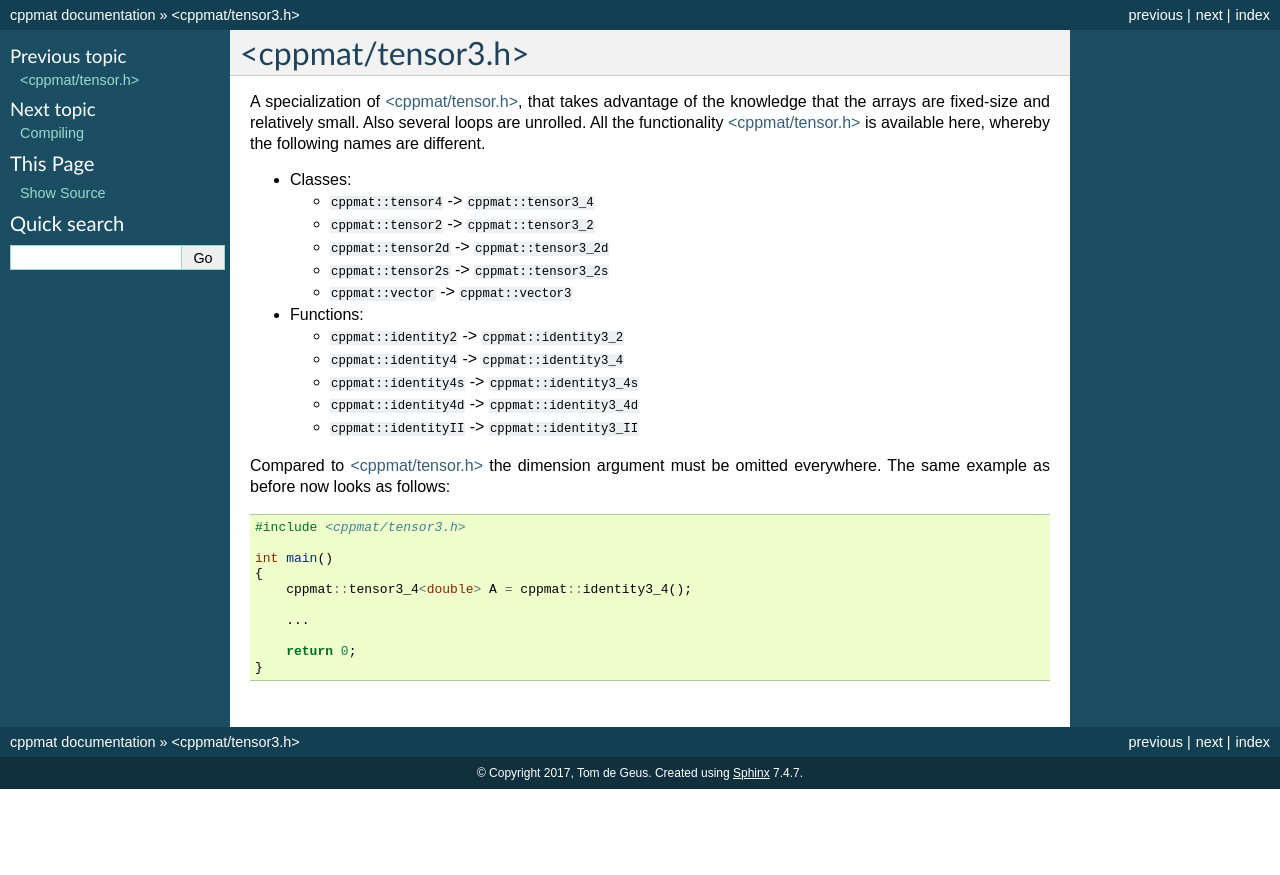
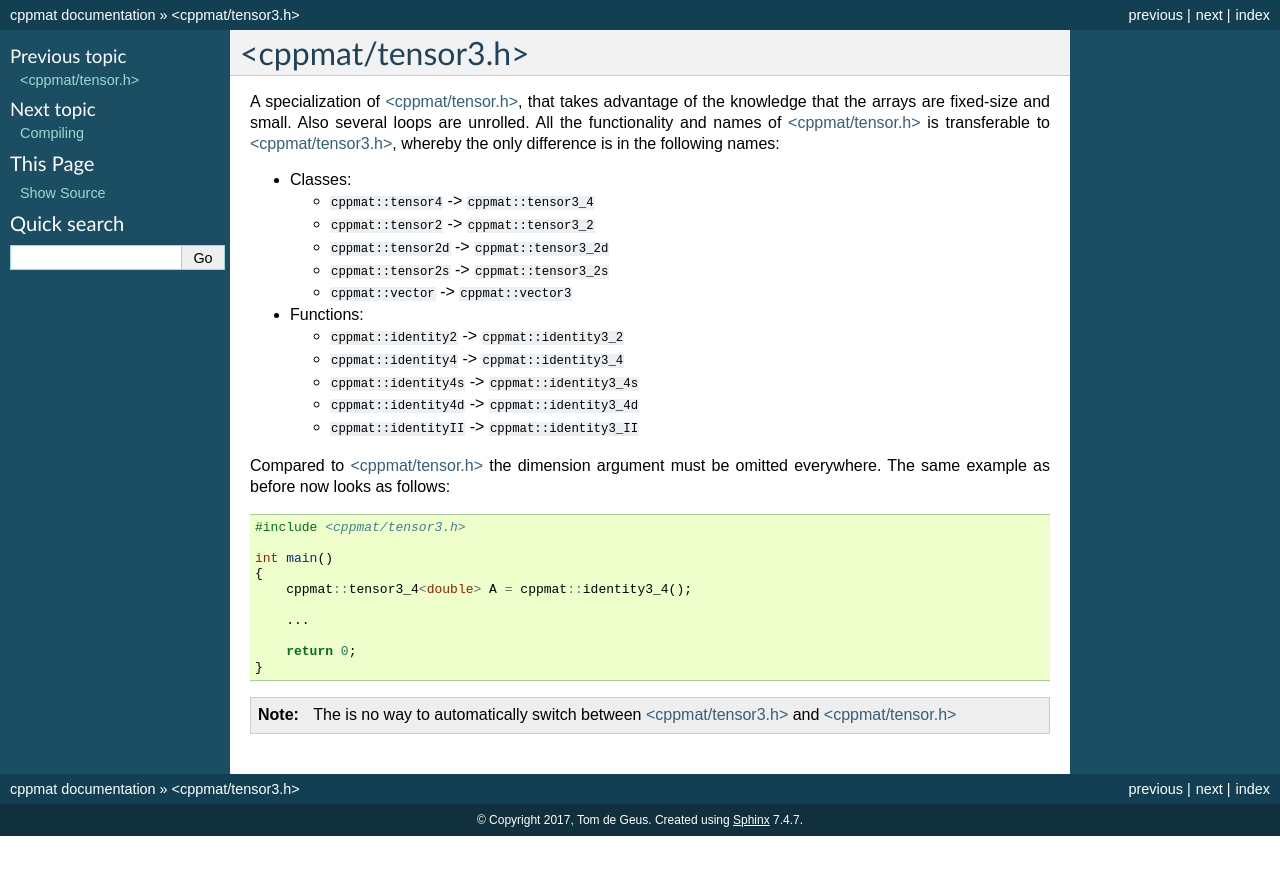
Before and after one commit to tdegeus/cppmat, a Sphinx documentation site: the page built from docs/tensor3.rst, in a window 1280 px wide. Shown: the top 875 px of the page. Built offline with Sphinx 7.4.7, drawn with Linux system fonts in a browser that asks for light colours; formulas are drawn with MathJax 3.

Commit message:
Doc update

```diff
--- a/docs/tensor3.rst
+++ b/docs/tensor3.rst
@@ -5,7 +5,7 @@
 <cppmat/tensor3.h>
 ******************
 
-A specialization of :ref:`tensor`, that takes advantage of the knowledge that the arrays are fixed-size and relatively small. Also several loops are unrolled. All the functionality :ref:`tensor` is available here, whereby the following names are different.
+A specialization of :ref:`tensor`, that takes advantage of the knowledge that the arrays are fixed-size and small. Also several loops are unrolled. All the functionality and names of :ref:`tensor` is transferable to :ref:`tensor3`, whereby the only difference is in the following names:
 
 *   Classes:
 
@@ -37,3 +37,7 @@ Compared to :ref:`tensor` the dimension argument must be omitted everywhere. The
 
       return 0;
   }
+
+.. note::
+
+  The is no way to automatically switch between :ref:`tensor3` and :ref:`tensor`
```
